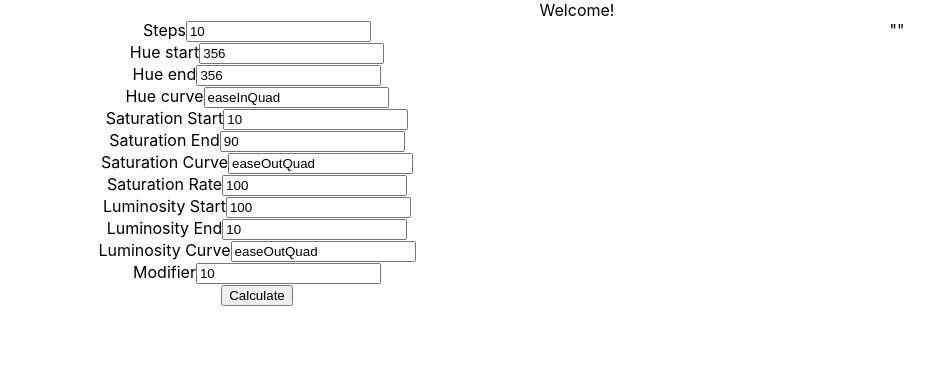
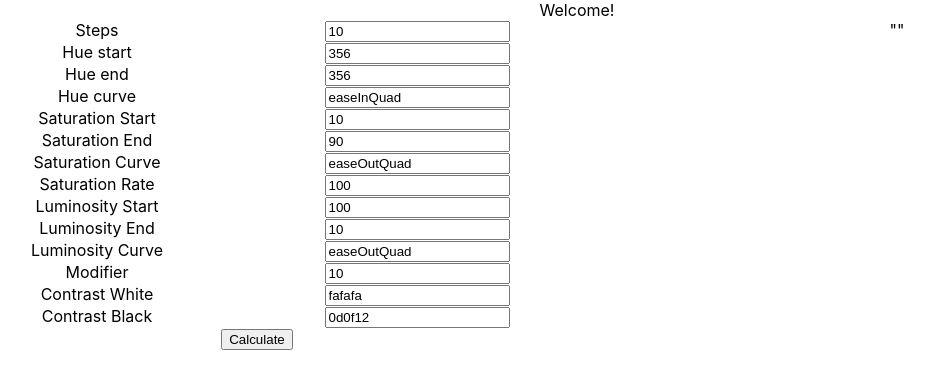
Before and after one commit to ShreyanGoswami/contrast-calc, a React (Create React App) app: page / in a window 1280 px wide. Shown: the top 388 px of the page, without its empty margins (63-997 px from the left). Built offline with nearby package versions, Linux system fonts and the light colour scheme.

Commit message:
Formatted the UI components and fixed bug

```diff
--- a/src/business/generate.js
+++ b/src/business/generate.js
@@ -65,6 +65,7 @@ export function generate(specs) {
   hue_array = hue_array_adjusted
 
   var colorMap = []
+  var count = 1
 
   for (var index in lum_array) {
 
@@ -81,13 +82,13 @@ export function generate(specs) {
     var hex = chroma(chroma.hsv([params.hue, params.saturation, params.luminosity]))
     var hexRGB = chroma(chroma.hsv([params.hue, params.saturation, params.luminosity])).rgb()
 
-    const contrastWhite = chroma.contrast(hex, "#fafafa").toFixed(2)
-    const contrastBlack = chroma.contrast(hex, "#0d0f12").toFixed(2)
+    const contrastWhite = chroma.contrast(hex, '#' + specs.contrastWhite).toFixed(2)
+    const contrastBlack = chroma.contrast(hex, '#' + specs.contrastBlack).toFixed(2)
 
     var displayColor = ""
     if (contrastWhite >= 4.5) { displayColor = "white" } else { displayColor = "black" }
-
     var colorObj = {
+      no: count,
       hex: chroma(hex).hex(),
       hue: chroma(hex).hsv()[0],
       sat: chroma(hex).hsv()[1],
@@ -103,6 +104,7 @@ export function generate(specs) {
       displayColor:displayColor,
     }
     colorMap.push(colorObj)
+    count += 1;
   }
 
   return colorMap
--- a/src/components/InputComponent.jsx
+++ b/src/components/InputComponent.jsx
@@ -10,8 +10,6 @@ export class InputComponent extends Component {
         super(props)
 
         // TODO move to a file
-
-
         this.state = {
             steps: 10,
             hue_start: 356,
@@ -25,47 +23,54 @@ export class InputComponent extends Component {
             lum_end: 10,
             lum_curve: "easeOutQuad",
             modifier: 10,
+            contrastWhite: "fafafa",
+            contrastBlack: "0d0f12",
             outputVal: ""
         }
     }
 
     stepChanged = (event) => {
-        console.log('Received step changed event ', event)
-        this.setState({steps: event.target.value})
+        this.setState({steps: parseInt(event.target.value)})
     }
 
     hueStartChanged = (event) => {
-        this.setState({hue_start: event.target.value})
+        this.setState({hue_start: parseInt(event.target.value)})
     }
     hueEndChanged = (event) => {
-        this.setState({hue_end: event.target.value})
+        this.setState({hue_end: parseInt(event.target.value)})
     }
     hueCurveChanged = (event) => {
         this.setState({hue_curve: event.target.value})
     }
     statStartChanged = (event) => {
-        this.setState({sat_start: event.target.value})
+        this.setState({sat_start: parseInt(event.target.value)})
     }
     satEndChanged = (event) => {
-        this.setState({sat_end: event.target.value})
+        this.setState({sat_end: parseInt(event.target.value)})
     }
     satCurvedChanged = (event) => {
         this.setState({sat_curve: event.target.value})
     }
     satRateChanged = (event) => {
-        this.setState({sat_rate: event.target.value})
+        this.setState({sat_rate: parseInt(event.target.value)})
     }
     lumStartChanged = (event) => {
-        this.setState({lum_start: event.target.value})
+        this.setState({lum_start: parseInt(event.target.value)})
     }
     lumEndChanged = (event) => {
-        this.setState({lum_end: event.target.value})
+        this.setState({lum_end: parseInt(event.target.value)})
     }
     lumCurveChanged = (event) => {
         this.setState({lum_curve: event.target.value})
     }
     modifierChanged = (event) => {
-        this.setState({modifier: event.target.value})
+        this.setState({modifier: parseInt(event.target.value)})
+    }
+    contrastWhiteChanged = (event) => {
+        this.setState({contrastWhite: event.target.value})
+    }
+    contrastBlackChanged = (event) => {
+        this.setState({contrastBlack: event.target.value})
     }
 
     render() {
@@ -80,7 +85,9 @@ export class InputComponent extends Component {
         { id: 9, 'name': 'lum_start', label: "Luminosity Start",changeEvent: this.lumStartChanged },
         { id: 10, 'name': 'lum_end', label: "Luminosity End",changeEvent: this.lumEndChanged },
         { id: 11, 'name': 'lum_curve', label: "Luminosity Curve",changeEvent: this.lumCurveChanged },
-        { id: 12, 'name': 'modifier', label: "Modifier",changeEvent: this.modifierChanged }]
+        { id: 12, 'name': 'modifier', label: "Modifier",changeEvent: this.modifierChanged },
+        { id: 13, 'name': 'contrastWhite', label: "Contrast White",changeEvent: this.contrastWhiteChanged },
+        { id: 14, 'name': 'contrastBlack', label: "Contrast Black",changeEvent: this.contrastBlackChanged }]
         const inputFieldsToRender = inputParameters.map(spec => <ParameterInput key={spec.id} name={spec.label} value={this.state[spec.name]} change={spec.changeEvent}></ParameterInput>)
         return (
             <div class="container">
@@ -90,17 +97,17 @@ export class InputComponent extends Component {
                     <button type="submit">Calculate</button>
                 </form>
                 </div>
-                <div  class="container-item"><OutputComponent value={JSON.stringify(this.state.outputVal)}></OutputComponent></div>
+                <div  className="container-item"><OutputComponent value={JSON.stringify(this.state.outputVal)}></OutputComponent></div>
             </div>
         )
     }
 
     handleSubmit = (event) => {
         console.log('Calling generate with ', this.state)
-        const res = generate.generate(this.state)
-        console.log('Received res ', res)
+        const result = generate.generate(this.state).map(res => { return {number:res.no, hex: res.hex, contrastWhite: res.contrastWhite, contrastBlack: res.contrastBlack } })
+        console.log('Received res ', result)
         this.setState({
-            outputVal:res
+            outputVal:result
         })
         event.preventDefault()
     }
--- a/src/components/ParameterInput.jsx
+++ b/src/components/ParameterInput.jsx
@@ -1,9 +1,15 @@
 import React from 'react'
+import '../styles/horizontal-container.css'
 
 function ParameterInput(props) {
     return (
-        <div>
-            <label>{props.name}</label><input type = "text" value = {props.value} onChange = {props.change}></input>
+        <div className="container">
+            <div className="container-item">
+                <label>{props.name}</label>
+            </div>
+            <div className="container-item">
+                <input type = "text" value = {props.value} onChange = {props.change}></input>
+            </div>
         </div>
     )
 }
```
